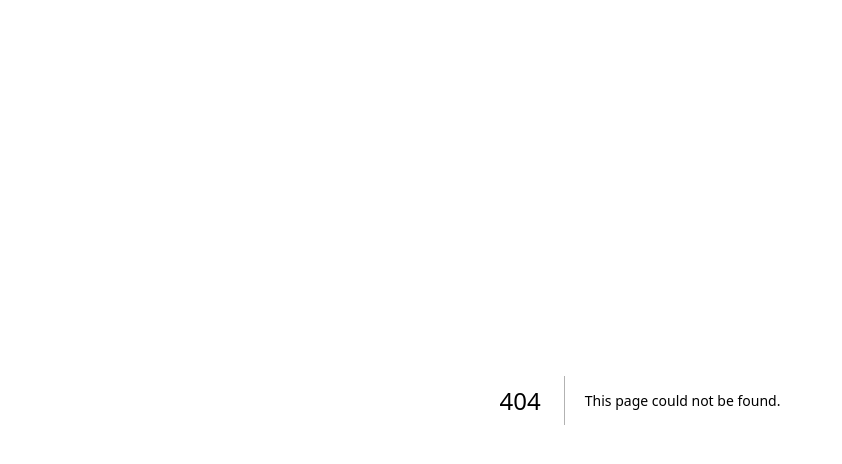
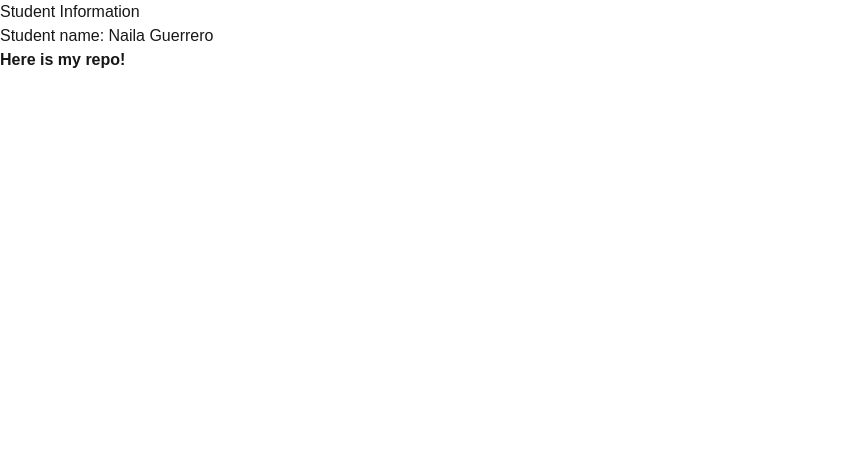
Before and after one commit to Naila-Guerrero/cprg306-assignments, a Next.js app: page /week-2 in a window 1280 px wide. Before the commit this address had no page. Shown: the top 464 px of the page, without its empty margins (0-842 px from the left). Built offline with nearby package versions, Linux system fonts and the light colour scheme.

Commit message:
Inital commit

```diff
--- /dev/null
+++ b/app/layout.js
@@ -0,0 +1,29 @@
+import { Geist, Geist_Mono } from "next/font/google";
+import "./globals.css";
+
+const geistSans = Geist({
+  variable: "--font-geist-sans",
+  subsets: ["latin"],
+});
+
+const geistMono = Geist_Mono({
+  variable: "--font-geist-mono",
+  subsets: ["latin"],
+});
+
+export const metadata = {
+  title: "Create Next App",
+  description: "Generated by create next app",
+};
+
+export default function RootLayout({ children }) {
+  return (
+    <html lang="en">
+      <body
+        className={`${geistSans.variable} ${geistMono.variable} antialiased`}
+      >
+        {children}
+      </body>
+    </html>
+  );
+}
--- /dev/null
+++ b/app/page.js
@@ -0,0 +1,12 @@
+import Link from "next/link"
+
+export default function Page(){
+  return(
+    <main>
+      <h1 >
+        CPRG 306: Web Development 2 - Assignments
+      </h1>
+      <Link href="week-2" className="text-center font-semibold p-3 text-indigo-500 "> Week 2 Assignment </Link>
+    </main>
+  )
+}
--- /dev/null
+++ b/app/week-2/StudentInfo.js
@@ -0,0 +1,11 @@
+import Link from "next/link"
+
+export default function StudentInfo() {
+    return(
+        <section>
+            <h1>Student Information</h1>
+            <h2>Student name: Naila Guerrero </h2>
+            <Link href="https://github.com/Angel-IglesiasP/cprg306-assignments" className="text-center font-semibold"> <strong>Here is my repo!</strong> </Link>
+        </section>
+    )
+}
--- /dev/null
+++ b/app/week-2/page.js
@@ -0,0 +1,9 @@
+import StudentInfo from "./StudentInfo";
+
+export default function Page() {
+  return (
+    <main>
+      <StudentInfo/>
+    </main>
+  );
+}
```
